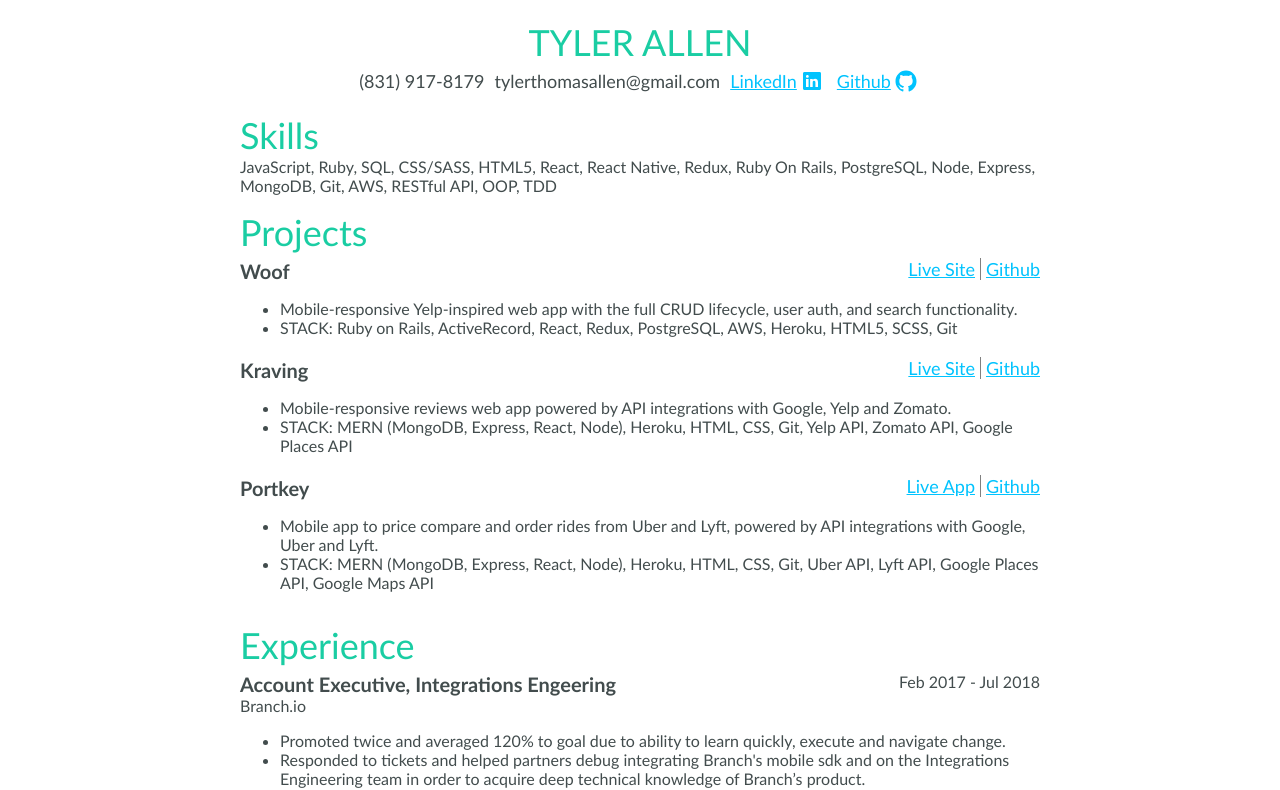
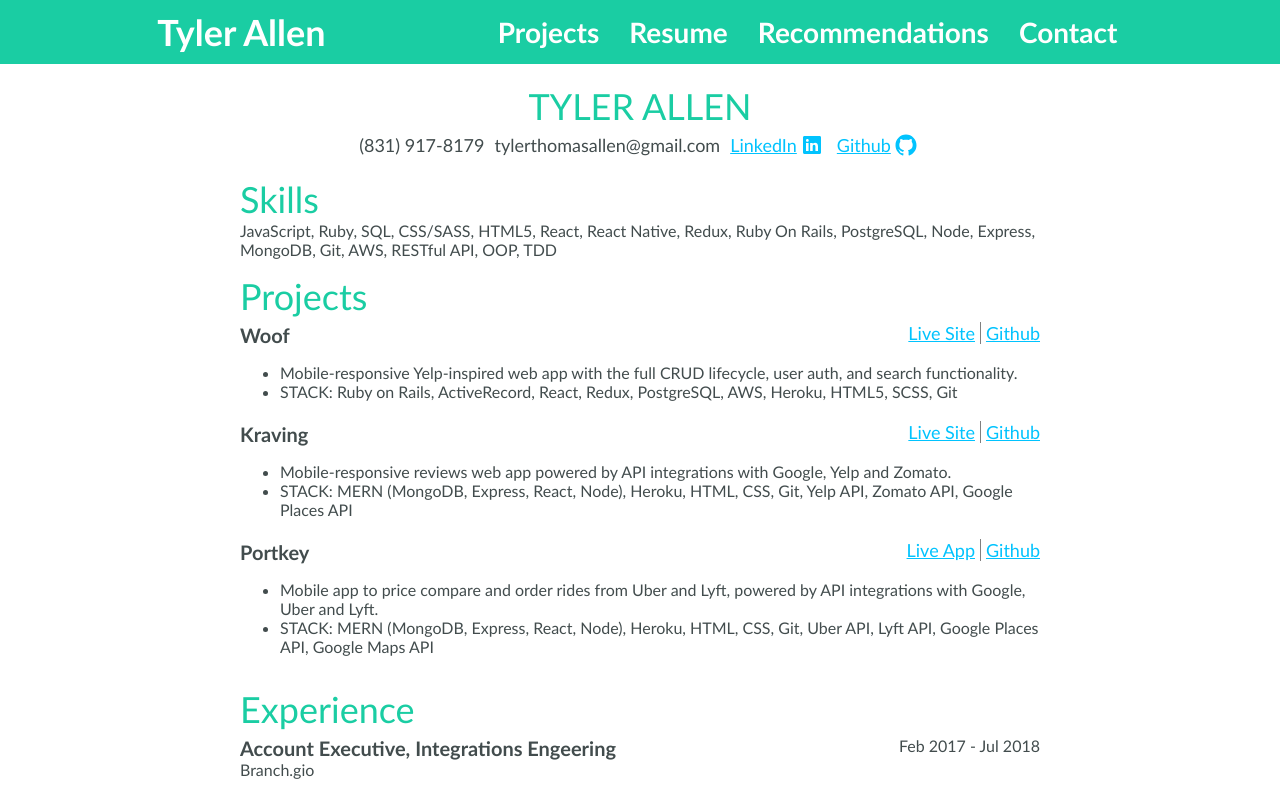
Before and after one commit to tylerthomasallen/portfolio, a React (Create React App) app: page / in a window 1280 px wide. Shown: the top 790 px of the page. Built offline with nearby package versions, Linux system fonts and the light colour scheme.

Commit message:
Add NavBar comp

```diff
--- a/src/components/experience/index.js
+++ b/src/components/experience/index.js
@@ -12,7 +12,7 @@ class Experience extends Component {
             <span>Feb 2017 - Jul 2018</span>
           </div>
 
-          <span>Branch.io</span>
+          <span>Branch.gio</span>
 
           <ul>
             <li>Promoted twice and averaged 120% to goal due to ability to learn quickly, execute and navigate change. </li>
--- a/src/components/index.jsx
+++ b/src/components/index.jsx
@@ -1,11 +1,13 @@
 import React, { Component } from 'react';
 import Resume from './resume';
+import NavBar from './navbar';
 
 class Index extends Component {
 
     render() {
         return (
             <div>
+                <NavBar />
                 <Resume />
             </div>
         )
--- /dev/null
+++ b/src/components/navbar/index.js
@@ -0,0 +1,28 @@
+import React, { Component } from 'react';
+import './styles.scss';
+
+class NavBar extends Component {
+
+  render() {
+    return(
+      <div className="navbar-container">
+
+      <div className="navbar-left">
+        <h1>
+          Tyler Allen
+        </h1>
+      </div>
+
+      <div className="navbar-right">
+          <a href="https://www.google.com/">Projects</a>
+          <a href="https://www.google.com/">Resume</a>
+          <a href="https://www.google.com/">Recommendations</a>
+          <a href="https://www.google.com/">Contact</a>
+      </div>
+
+      </div>
+    )
+  }
+}
+
+export default NavBar;
--- /dev/null
+++ b/src/components/navbar/styles.scss
@@ -0,0 +1,45 @@
+$link-color: #01C3FE;
+$link-hover: #0109FE;
+$title-color:#1ACDA3;
+$text-color: #424C4D;
+
+.App {
+  width: 100%;
+}
+
+.navbar-container {
+  background-color: $title-color;
+  width: 100%;
+  display: flex;
+  align-items: center;
+  justify-content: space-evenly;
+
+  h1 {
+    font-weight: bold;
+    color: white;
+  }
+}
+
+.navbar-left {
+  display: flex;
+  align-items: center;
+  justify-content: center;
+}
+
+.navbar-right {
+  display: flex;
+  align-items: center;
+  justify-content: space-between;
+  width: 50%;
+
+  a {
+    font-size: 28px;
+    font-weight: bold;
+    color: white;
+    margin: 15px;
+  }
+
+  a:hover {
+    text-decoration: underline;
+  }
+}
--- a/src/components/resume/index.js
+++ b/src/components/resume/index.js
@@ -9,7 +9,7 @@ class Index extends Component {
 
     render() {
         return(
-            <div className="parent">
+            <div className="resume-container">
                 <h1>TYLER ALLEN</h1>
                 <div className="contact-info">
                     <span>(831) 917-8179</span>
--- a/src/components/resume/styles.scss
+++ b/src/components/resume/styles.scss
@@ -3,13 +3,15 @@ $link-hover: #0109FE;
 $title-color:#1ACDA3;
 $text-color: #424C4D;
 
-.parent {
+.resume-container {
   display: flex;
   flex-direction: column;
   justify-content: center;
   align-items: center;
-  margin: 20px;
+  margin: 0 auto;
+  margin-top: 20px;
   max-width: 800px;
+
 }
 
 h1 {
```
